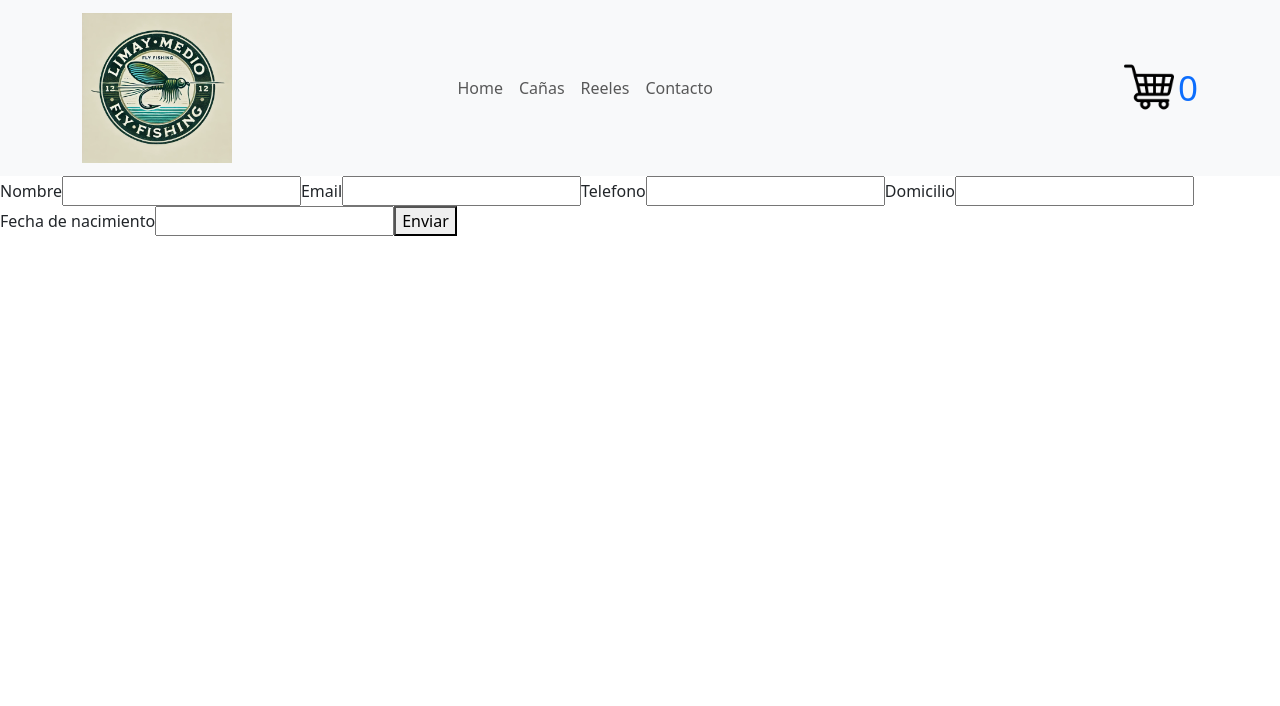
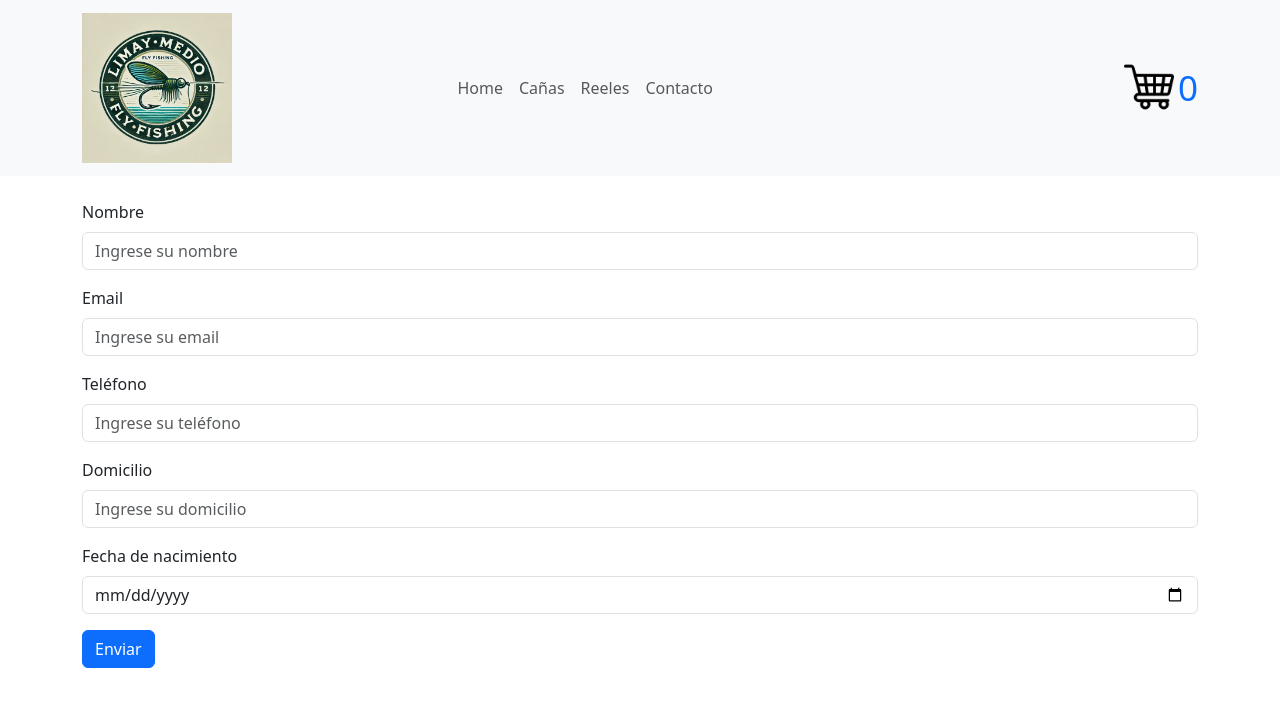
Before and after one commit to MauroFGarcia87/CoderHouseReact, a React (Vite) app in the folder tienda/: page /checkout in a window 1280 px wide. Shown: the top 706 px of the page. Built offline with nearby package versions, Linux system fonts and the light colour scheme; no server answers; the database is empty.

Commit message:
Agregue las cart a los items

```diff
--- a/tienda/src/components/Item.jsx
+++ b/tienda/src/components/Item.jsx
@@ -1,14 +1,22 @@
 import React from 'react'
+import {Card, CardBody, CardSubtitle, CardTitle } from 'react-bootstrap'
 import { Link } from 'react-router'
+
 
 const Item = ({item}) => {
   return (
-    <div >
-        <div >
-          <h3>{item.name}</h3>
-          <h4>Precio {item.price}</h4>
+    <div className='col-md-4 mb-4'>
+      <Card>
+        <CardBody>
+          <CardTitle>{item.name}</CardTitle>
+          <CardSubtitle>{item.price}</CardSubtitle>
+
           <Link to={'/item/'+item.id }>Ver Detalle</Link>
-        </div>
+        </CardBody>
+      </Card>
+
+
+
     </div>
   )
 }
--- a/tienda/src/components/ItemList.jsx
+++ b/tienda/src/components/ItemList.jsx
@@ -1,12 +1,17 @@
 import React from "react";
+
 import Item from "./Item";
 
 const ItemList = ({ list }) => {
   return (
-    <div>
-      {list.map((item) => (
-        <Item item={item} key={item.id}  />
-      ))}
+    <div className="container">
+      <div className="row" >
+        {list.map((item) => (
+          <Item item={item} key={item.id} />
+          ))}
+      </div>
+
+
     </div>
   );
 };
--- a/tienda/src/pages/Checkout.jsx
+++ b/tienda/src/pages/Checkout.jsx
@@ -3,6 +3,7 @@ import { useState } from "react";
 import { createOrder } from "../services/firebaseServices";
 import { useGlobalState } from "../context/Context";
 import Swal from 'sweetalert2';
+import { Form, Button, Container } from 'react-bootstrap'
 
 const Checkout = () => {
 
@@ -43,21 +44,38 @@ const Checkout = () => {
     })
   };
   return (
-    <div>
-      <form onSubmit={handleSubmit}>
-        <label htmlFor="">Nombre</label>
-        <input type="text" />
-        <label htmlFor="">Email</label>
-        <input type="text" />
-        <label htmlFor="">Telefono</label>
-        <input type="text" />
-        <label htmlFor="">Domicilio</label>
-        <input type="text" />
-        <label htmlFor="">Fecha de nacimiento</label>
-        <input type="text" />
-        <button>Enviar</button>
-      </form>
-    </div>
+    <Container className="mt-4">
+      <Form onSubmit={handleSubmit}>
+        <Form.Group className="mb-3" controlId="formNombre">
+          <Form.Label>Nombre</Form.Label>
+          <Form.Control type="text" name="nombre" placeholder="Ingrese su nombre" />
+        </Form.Group>
+
+        <Form.Group className="mb-3" controlId="formEmail">
+          <Form.Label>Email</Form.Label>
+          <Form.Control type="email" name="email" placeholder="Ingrese su email" />
+        </Form.Group>
+
+        <Form.Group className="mb-3" controlId="formTelefono">
+          <Form.Label>Teléfono</Form.Label>
+          <Form.Control type="text" name="telefono" placeholder="Ingrese su teléfono" />
+        </Form.Group>
+
+        <Form.Group className="mb-3" controlId="formDomicilio">
+          <Form.Label>Domicilio</Form.Label>
+          <Form.Control type="text" name="domicilio" placeholder="Ingrese su domicilio" />
+        </Form.Group>
+
+        <Form.Group className="mb-3" controlId="formFechaNacimiento">
+          <Form.Label>Fecha de nacimiento</Form.Label>
+          <Form.Control type="date" name="fechaNacimiento" />
+        </Form.Group>
+
+        <Button variant="primary" type="submit">
+          Enviar
+        </Button>
+      </Form>
+    </Container>
   );
 };
 
```
Also changed, not shown: 1 other file (tests, documents, lock files or other folders).
